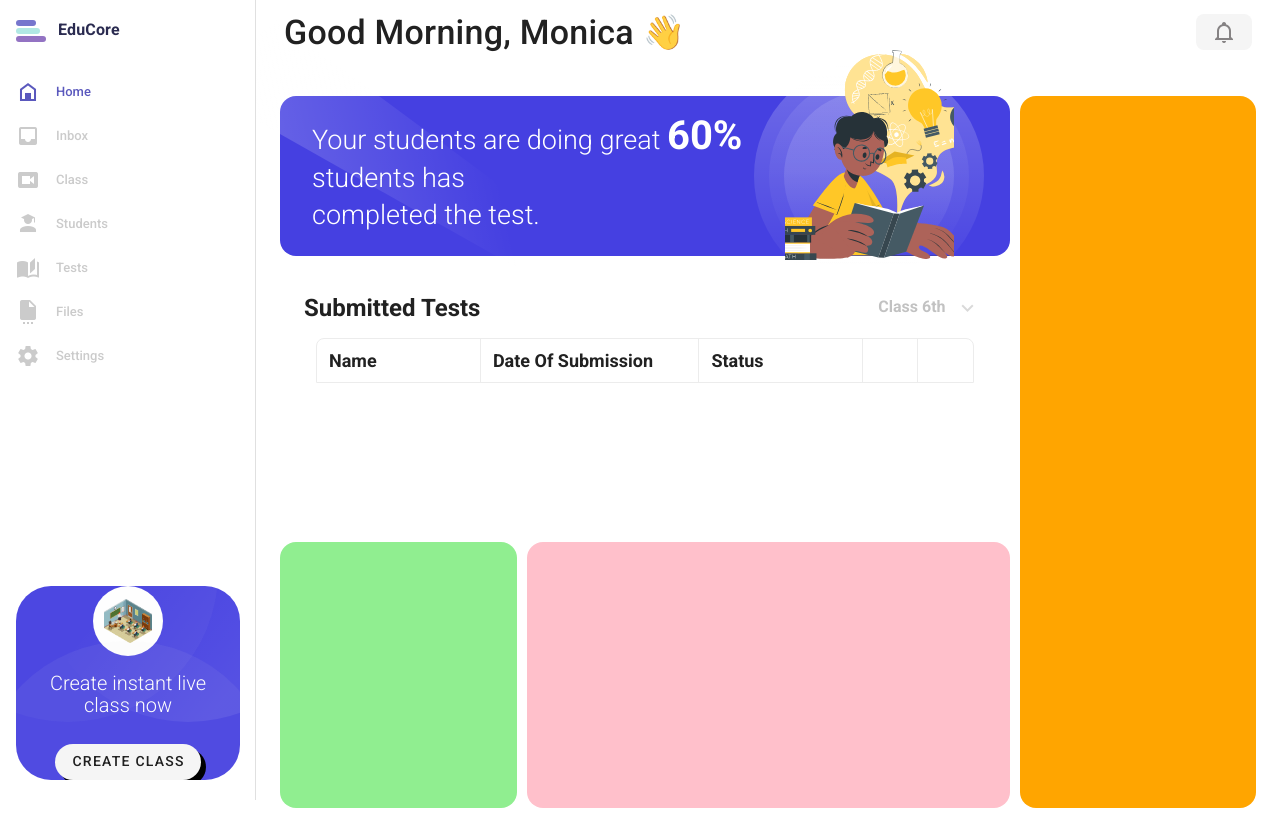
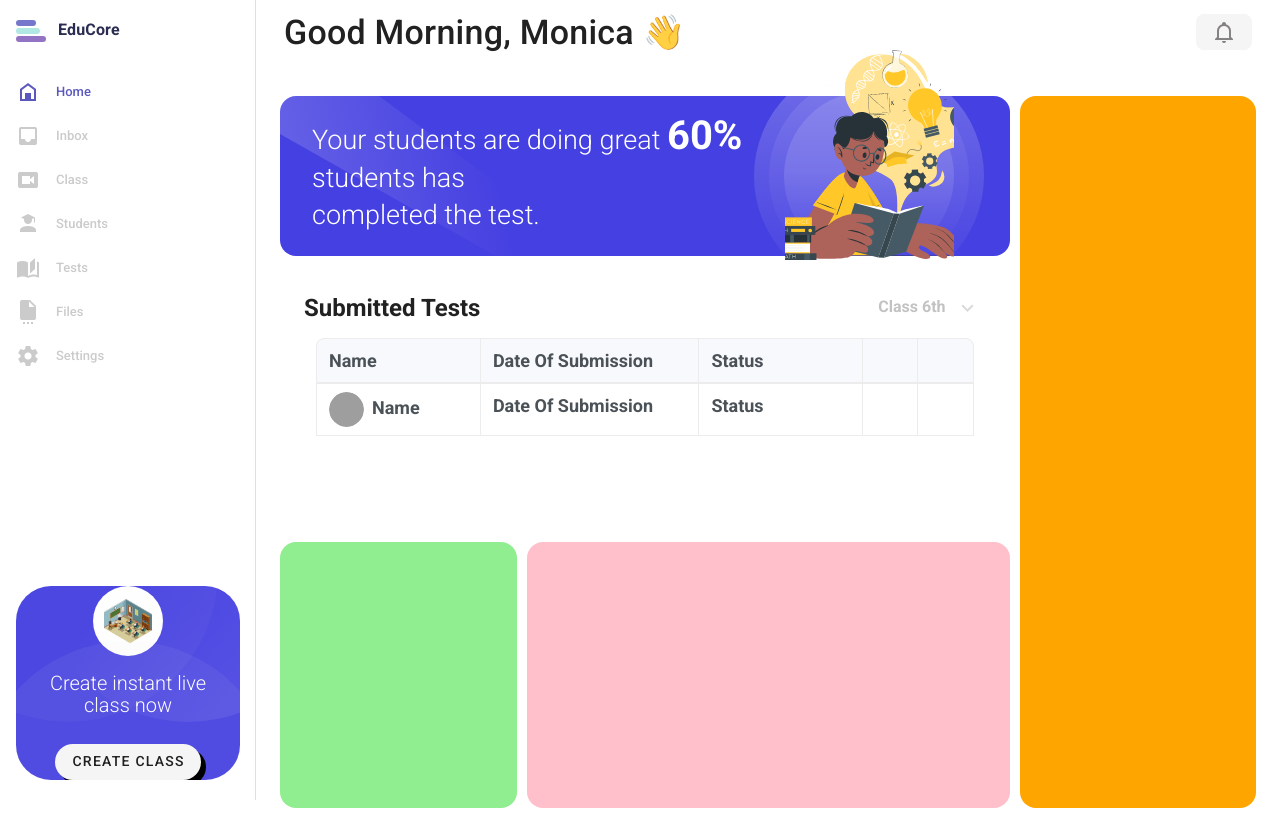
Before and after one commit to AbhiramKrishnaM/Educore, a Nuxt app: page / in a window 1280 px wide. Built offline with nearby package versions, Linux system fonts and the light colour scheme; grey boxes are pictures that could not be loaded.

Commit message:
feat: added slots for table body

```diff
--- a/components/Ui/Table.vue
+++ b/components/Ui/Table.vue
@@ -9,6 +9,12 @@
       <v-col sm="1" class="border-right px-3 py-2"></v-col>
       <v-col sm="1"></v-col>
     </v-row>
+
+    <UiTableBody>
+      <template #avatar>
+        <v-img src="https://cdn.vuetifyjs.com/images/lists/2.jpg"></v-img>
+      </template>
+    </UiTableBody>
   </div>
 </template>
 <script>
@@ -26,11 +32,12 @@ export default {
 }
 
 .head {
-  /* background: #f8f9fd; */
+  background: #f8f9fd;
   border: 1px solid #ececec;
 }
 
 h1 {
   font-size: 18px;
+  color: #4a5258;
 }
 </style>
--- /dev/null
+++ b/components/Ui/TableBody.vue
@@ -0,0 +1,38 @@
+<template>
+  <v-row no-gutters class="body">
+    <v-col sm="3" class="border-right px-3 py-2">
+      <h1>
+        <v-avatar size="35" class="mr-2">
+          <slot name="avatar">
+            <v-img :src="require('@/assets/images/placeholder.png')"></v-img>
+          </slot> </v-avatar
+        >Name
+      </h1>
+    </v-col>
+    <v-col sm="4" class="border-right px-3 py-2"
+      ><h1>Date Of Submission</h1></v-col
+    >
+    <v-col sm="3" class="border-right px-3 py-2"><h1>Status</h1></v-col>
+    <v-col sm="1" class="border-right px-3 py-2"></v-col>
+    <v-col sm="1"></v-col>
+  </v-row>
+</template>
+<script>
+export default {
+  name: 'TableBodyUI',
+}
+</script>
+<style scoped>
+.body {
+  border: 1px solid #ececec;
+}
+
+.border-right {
+  border-right: 1px solid #ececec;
+}
+
+h1 {
+  font-size: 18px;
+  color: #4a5258;
+}
+</style>
```
Also changed, not shown: assets/images/placeholder.png (added).
